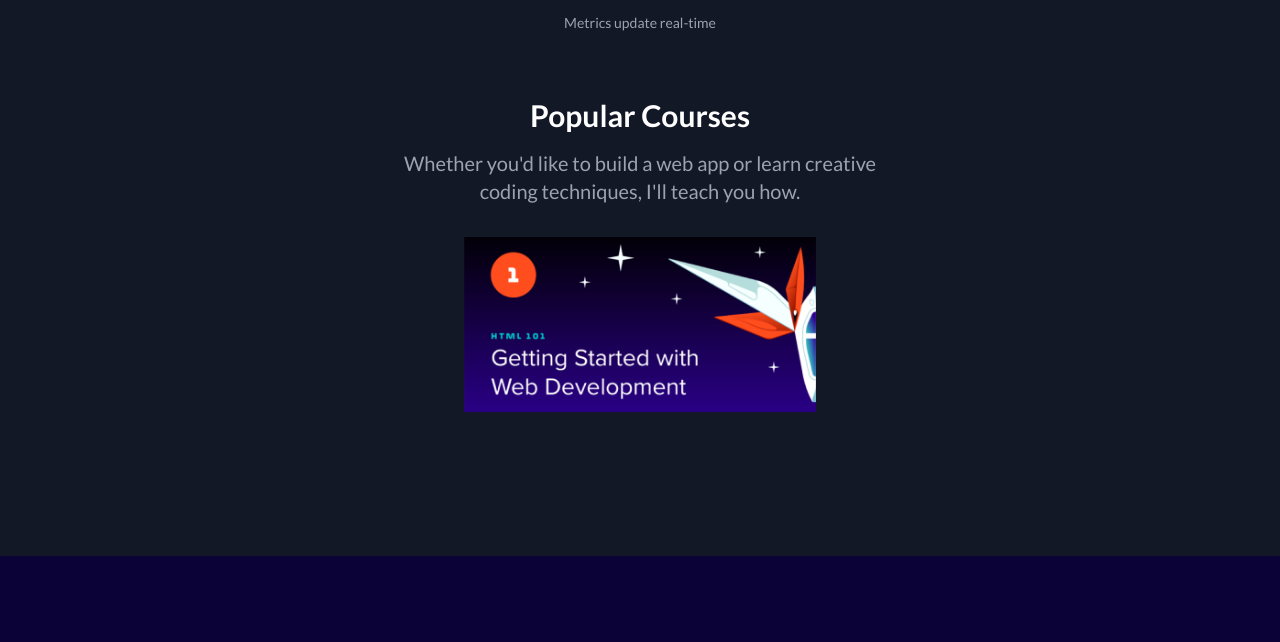
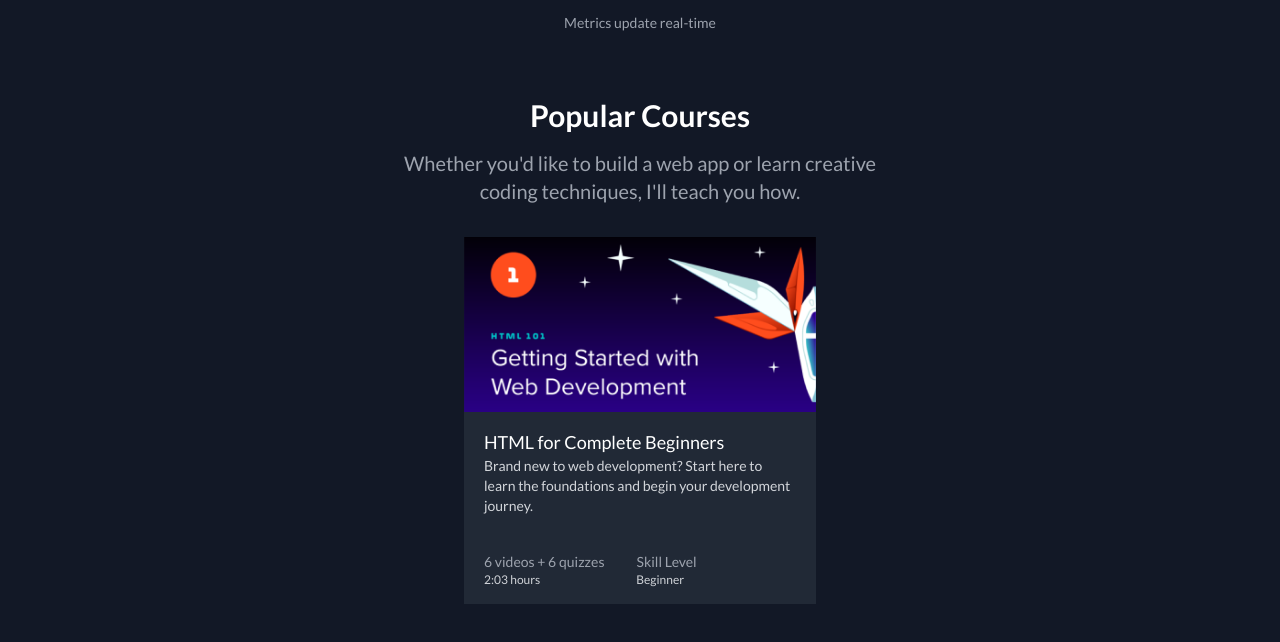
Before and after one commit to Nebenmor/course-website, a website: page public/index.html in a window 1280 px wide. Shown: the part 771-1413 px from the top of the page. Before the commit the page ends 1327 px from the top, so only its background shows below. Drawn offline with nearby package versions, Linux system fonts and the light colour scheme.

Commit message:
implemen courses 1 description

```diff
--- a/public/index.html
+++ b/public/index.html
@@ -106,7 +106,25 @@
                 <div class="w-full">
                     <img src="./img/course-1.png" alt="" class="w-full">
                 </div>
+                <div class="px-5">
+                    <h2 class="font-normal text-lg text-white mt-4">
+                        HTML for Complete Beginners
+                    </h2>
+                    <p class="font-normal text-sm text-offWhite mt-sm"><span class="whitespace-nowrap">Brand new to web development?</span> Start here to learn the foundations and begin your development journey.</p>
+                    <div class="flex justify-start items-center gap-8 mt-9">
+                        <p class="font-normal text-sm text-lighterGray whitespace-nowrap">6 videos + 6 quizzes</p>
+                        <p class="font-normal text-sm text-lighterGray whitespace-nowrap">Skill Level</p>
+                    </div>
+                    <div class="flex justify-start items-center gap-[6rem] mb-4">
+                        <p class="font-normal text-xs text-veryLightGray">2:03 hours</p>
+                        <p class="font-normal text-xs text-veryLightGray">Beginner</p>
+                    </div>
+                </div>
+            </div>
 
+
+
+        </div>
     </section>
 
 
```
